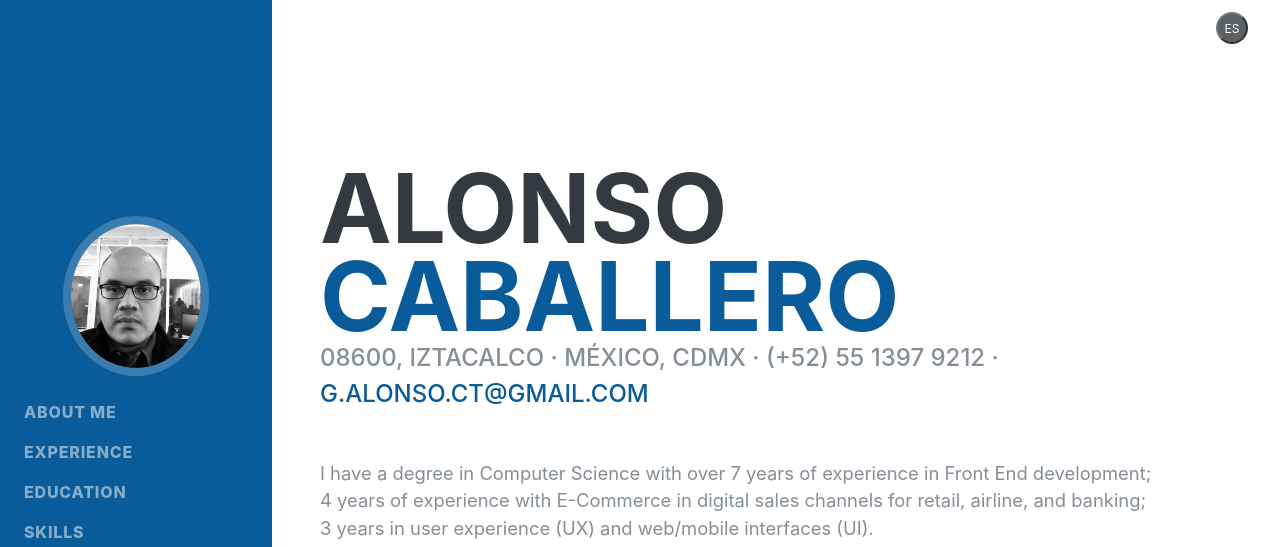
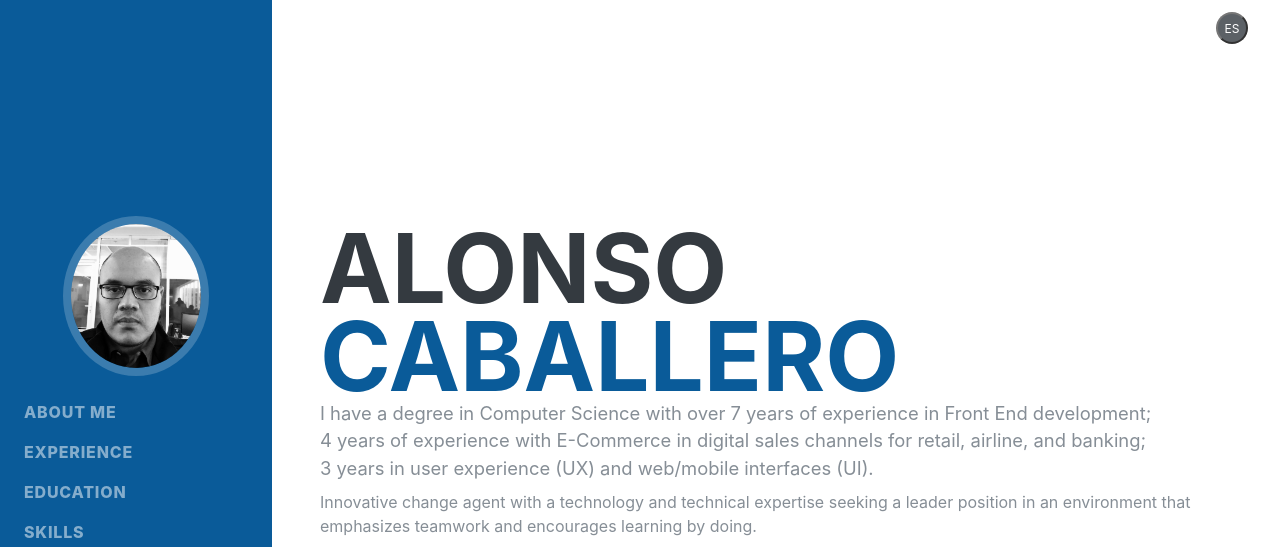
Before and after one commit to alonsoct00/alonsoct-dev, a plain HTML site: page index.html in a window 1280 px wide. Shown: the top 547 px of the page. Drawn offline with Linux system fonts and the light colour scheme; a web font is replaced by a local one.

Commit message:
hide personal items
hide personal info

```diff
--- a/index.html
+++ b/index.html
@@ -74,9 +74,9 @@
                 <h1 class="mb-0">Alonso
                     <span class="text-primary">Caballero</span>
                 </h1>
-                <div class="subheading mb-5">08600, Iztacalco · México, CDMX · (+52) 55 1397 9212 ·
+                <!--<div class="subheading mb-5">08600, Iztacalco · México, CDMX · (+52) 55 1397 9212 ·
                     <a href="mailto:name@email.com">g.alonso.ct@gmail.com</a>
-                </div>
+                </div>-->
                 <p class="lead mb-2">I have a degree in Computer Science with over 7 years of experience in Front End development;
                                     <br/> 4 years of experience with E-Commerce in digital sales channels for retail, airline, and banking;
                                     <br/> 3 years in user experience (UX) and web/mobile interfaces (UI).
```
Also changed, not shown: index_es.html (+2 -2 lines).
